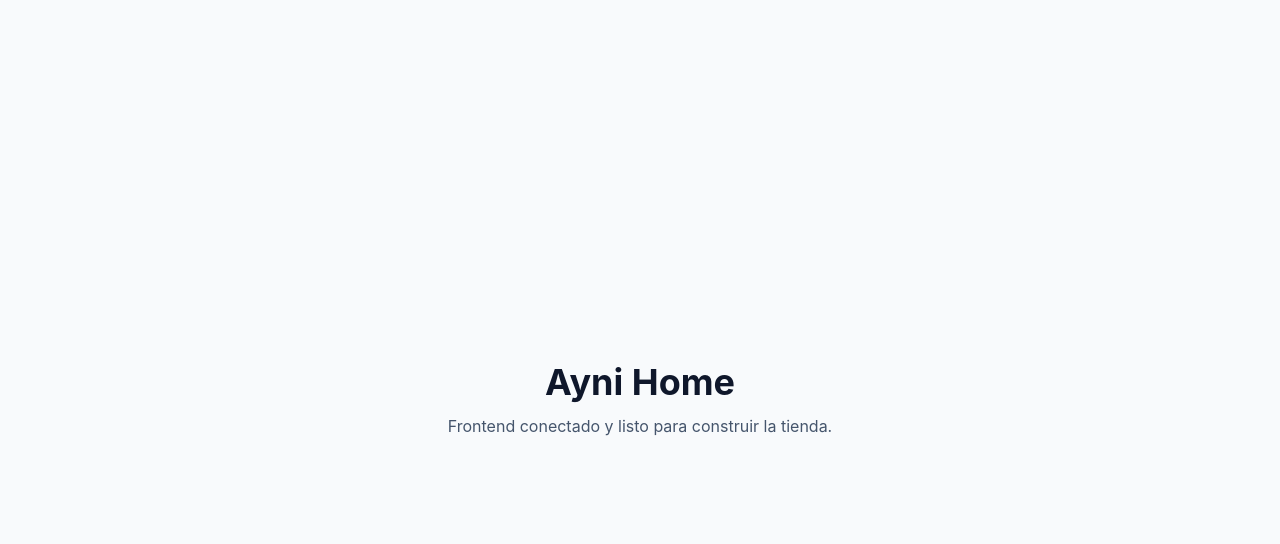
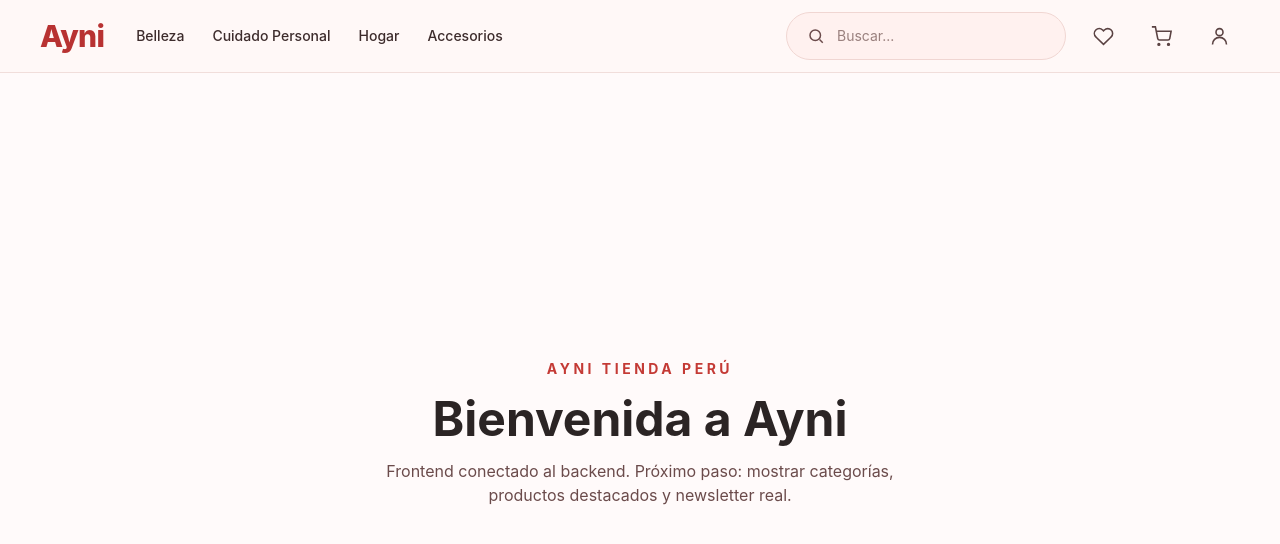
Before and after one commit to rafaelibezu/ayni_frontend, an Angular app: page /home in a window 1280 px wide. Shown: the top 544 px of the page. Built offline with nearby package versions, Linux system fonts and the light colour scheme; sample sign-in values are in the browser's storage.

Commit message:
add navbar component and close session

```diff
--- a/src/app/public/home/home.html
+++ b/src/app/public/home/home.html
@@ -1,6 +1,18 @@
-<section class="min-h-screen flex items-center justify-center bg-slate-50">
-  <div class="text-center">
-    <h1 class="text-4xl font-bold text-slate-900">Ayni Home</h1>
-    <p class="mt-3 text-slate-600">Frontend conectado y listo para construir la tienda.</p>
+<app-navbar />
+
+<section class="min-h-[calc(100vh-80px)] flex items-center justify-center bg-[#fffafa]">
+  <div class="text-center px-6">
+    <p class="text-sm font-bold uppercase tracking-[0.25em] text-[#c43a35]">
+      Ayni Tienda Perú
+    </p>
+
+    <h1 class="mt-4 text-5xl font-bold text-[#2b2424]">
+      Bienvenida a Ayni
+    </h1>
+
+    <p class="mt-4 max-w-xl text-[#6b4b4b]">
+      Frontend conectado al backend. Próximo paso: mostrar categorías,
+      productos destacados y newsletter real.
+    </p>
   </div>
 </section>
--- a/src/app/public/home/home.ts
+++ b/src/app/public/home/home.ts
@@ -1,8 +1,9 @@
 import { Component } from '@angular/core';
+import { Navbar } from '../../shared/components/navbar/navbar';
 
 @Component({
   selector: 'app-home',
-  imports: [],
+  imports: [Navbar],
   templateUrl: './home.html',
   styleUrl: './home.scss',
 })
--- /dev/null
+++ b/src/app/shared/components/navbar/navbar.html
@@ -0,0 +1,115 @@
+<header class="sticky top-0 z-50 border-b border-[#f1dedb] bg-[#fff8f7]/95 backdrop-blur">
+  <nav class="mx-auto flex h-[72px] max-w-7xl items-center justify-between px-6 lg:px-10">
+
+    <!-- Logo + categories -->
+    <div class="flex items-center gap-8">
+      <a routerLink="/home" class="text-3xl font-extrabold text-[#b83232] tracking-tight">
+        Ayni
+      </a>
+
+      <div class="hidden lg:flex items-center gap-7 text-sm font-medium text-[#3d2c2c]">
+        <a routerLink="/catalog" [queryParams]="{ category: 'belleza' }" class="shop-link">
+          Belleza
+        </a>
+
+        <a routerLink="/catalog" [queryParams]="{ category: 'cuidado-personal' }" class="shop-link">
+          Cuidado Personal
+        </a>
+
+        <a routerLink="/catalog" [queryParams]="{ category: 'hogar' }" class="shop-link">
+          Hogar
+        </a>
+
+        <a routerLink="/catalog" [queryParams]="{ category: 'accesorios' }" class="shop-link">
+          Accesorios
+        </a>
+
+        @if (isAdmin) {
+        <a routerLink="/admin/dashboard" class="shop-link text-[#b83232] font-bold">
+          Panel admin
+        </a>
+        }
+      </div>
+    </div>
+
+    <!-- Search + actions -->
+    <div class="flex items-center gap-4">
+
+      <!-- Search -->
+      <div
+        class="hidden md:flex h-12 w-[280px] items-center gap-3 rounded-full border border-[#f0d6d2] bg-[#fff1ef] px-5">
+        <span class="text-[#6b4b4b]">
+          <svg width="18" height="18" fill="none" stroke="currentColor" stroke-width="2" viewBox="0 0 24 24">
+            <circle cx="11" cy="11" r="7"></circle>
+            <path d="m21 21-4.3-4.3"></path>
+          </svg>
+        </span>
+
+        <input type="text" placeholder="Buscar..."
+          class="w-full bg-transparent text-sm text-[#4c3a3a] outline-none placeholder:text-[#9a817e]" />
+      </div>
+
+      <!-- Favorites -->
+      @if (isLoggedIn) {
+      <a routerLink="/user/favorites" class="icon-button" title="Favoritos">
+        <svg width="21" height="21" fill="none" stroke="currentColor" stroke-width="1.8" viewBox="0 0 24 24">
+          <path
+            d="M20.8 4.6a5.5 5.5 0 0 0-7.8 0L12 5.6l-1-1a5.5 5.5 0 0 0-7.8 7.8l1 1L12 21l7.8-7.6 1-1a5.5 5.5 0 0 0 0-7.8Z">
+          </path>
+        </svg>
+      </a>
+
+      <a routerLink="/user/cart" class="icon-button" title="Carrito">
+        <svg width="21" height="21" fill="none" stroke="currentColor" stroke-width="1.8" viewBox="0 0 24 24">
+          <circle cx="9" cy="21" r="1"></circle>
+          <circle cx="20" cy="21" r="1"></circle>
+          <path d="M1 1h4l2.7 13.4a2 2 0 0 0 2 1.6h9.7a2 2 0 0 0 2-1.6L23 6H6"></path>
+        </svg>
+      </a>
+
+      <div class="relative">
+        <button type="button" class="icon-button" title="Usuario" (click)="toggleUserMenu($event)">
+          <svg width="21" height="21" fill="none" stroke="currentColor" stroke-width="1.8" viewBox="0 0 24 24">
+            <path d="M20 21a8 8 0 0 0-16 0"></path>
+            <circle cx="12" cy="7" r="4"></circle>
+          </svg>
+        </button>
+
+        @if (isUserMenuOpen()) {
+        <div class="absolute right-0 mt-3 w-56 rounded-2xl border border-[#f0d8d5] bg-white p-3 shadow-xl"
+          (click)="$event.stopPropagation()">
+          <p class="px-3 py-2 text-sm text-[#7d6664]">
+            Hola, <strong class="text-[#2b2424]">{{ userName }}</strong>
+          </p>
+
+          <a routerLink="/user/profile" class="dropdown-link" (click)="closeUserMenu()">
+            Mi perfil
+          </a>
+
+          <a routerLink="/user/orders" class="dropdown-link" (click)="closeUserMenu()">
+            Mis pedidos
+          </a>
+
+          @if (isAdmin) {
+          <a routerLink="/admin/dashboard" class="dropdown-link text-[#b83232] font-bold" (click)="closeUserMenu()">
+            Panel admin
+          </a>
+          }
+
+          <button type="button" (click)="logout()" class="dropdown-link w-full text-left text-[#b83232]">
+            Cerrar sesión
+          </button>
+        </div>
+        }
+      </div>
+      } @else {
+      <a routerLink="/login" class="icon-button" title="Iniciar sesión">
+        <svg width="21" height="21" fill="none" stroke="currentColor" stroke-width="1.8" viewBox="0 0 24 24">
+          <path d="M20 21a8 8 0 0 0-16 0"></path>
+          <circle cx="12" cy="7" r="4"></circle>
+        </svg>
+      </a>
+      }
+    </div>
+  </nav>
+</header>
--- /dev/null
+++ b/src/app/shared/components/navbar/navbar.scss
@@ -0,0 +1,55 @@
+.shop-link {
+  position: relative;
+  padding: 0.35rem 0;
+  transition: color 0.2s ease;
+}
+
+.shop-link:hover {
+  color: #b83232;
+}
+
+.shop-link::after {
+  content: '';
+  position: absolute;
+  left: 0;
+  bottom: -0.25rem;
+  width: 0;
+  height: 2px;
+  border-radius: 999px;
+  background: #b83232;
+  transition: width 0.2s ease;
+}
+
+.shop-link:hover::after {
+  width: 100%;
+}
+
+.icon-button {
+  display: flex;
+  height: 42px;
+  width: 42px;
+  align-items: center;
+  justify-content: center;
+  border-radius: 999px;
+  color: #5a4242;
+  transition: background-color 0.2s ease, color 0.2s ease;
+}
+
+.icon-button:hover {
+  background-color: #fff1ef;
+  color: #b83232;
+}
+
+.dropdown-link {
+  display: block;
+  border-radius: 0.8rem;
+  padding: 0.7rem 0.85rem;
+  font-size: 0.88rem;
+  color: #4c3a3a;
+  transition: background-color 0.2s ease, color 0.2s ease;
+}
+
+.dropdown-link:hover {
+  background-color: #fff1ef;
+  color: #b83232;
+}
--- /dev/null
+++ b/src/app/shared/components/navbar/navbar.ts
@@ -0,0 +1,54 @@
+import { CommonModule } from '@angular/common';
+import { Component, HostListener, inject, signal } from '@angular/core';
+import { RouterLink, RouterLinkActive } from '@angular/router';
+
+import { AuthService } from '../../../core/services/auth.service';
+
+@Component({
+  selector: 'app-navbar',
+  imports: [CommonModule, RouterLink, RouterLinkActive],
+  templateUrl: './navbar.html',
+  styleUrl: './navbar.scss',
+})
+export class Navbar {
+  readonly authService = inject(AuthService);
+
+  isUserMenuOpen = signal(false);
+
+  get isLoggedIn(): boolean {
+    return this.authService.isAuthenticated();
+  }
+
+  get isAdmin(): boolean {
+    return this.authService.hasRole('ADMIN');
+  }
+
+  get userName(): string {
+    const user = this.authService.currentUser();
+
+    if (!user) {
+      return '';
+    }
+
+    return user.nombres;
+  }
+
+  toggleUserMenu(event: MouseEvent): void {
+    event.stopPropagation();
+    this.isUserMenuOpen.update((value) => !value);
+  }
+
+  closeUserMenu(): void {
+    this.isUserMenuOpen.set(false);
+  }
+
+  logout(): void {
+    this.closeUserMenu();
+    this.authService.logout();
+  }
+
+  @HostListener('document:click')
+  onDocumentClick(): void {
+    this.closeUserMenu();
+  }
+}
```
Also changed, not shown: 1 other file (tests, documents, lock files or other folders).
